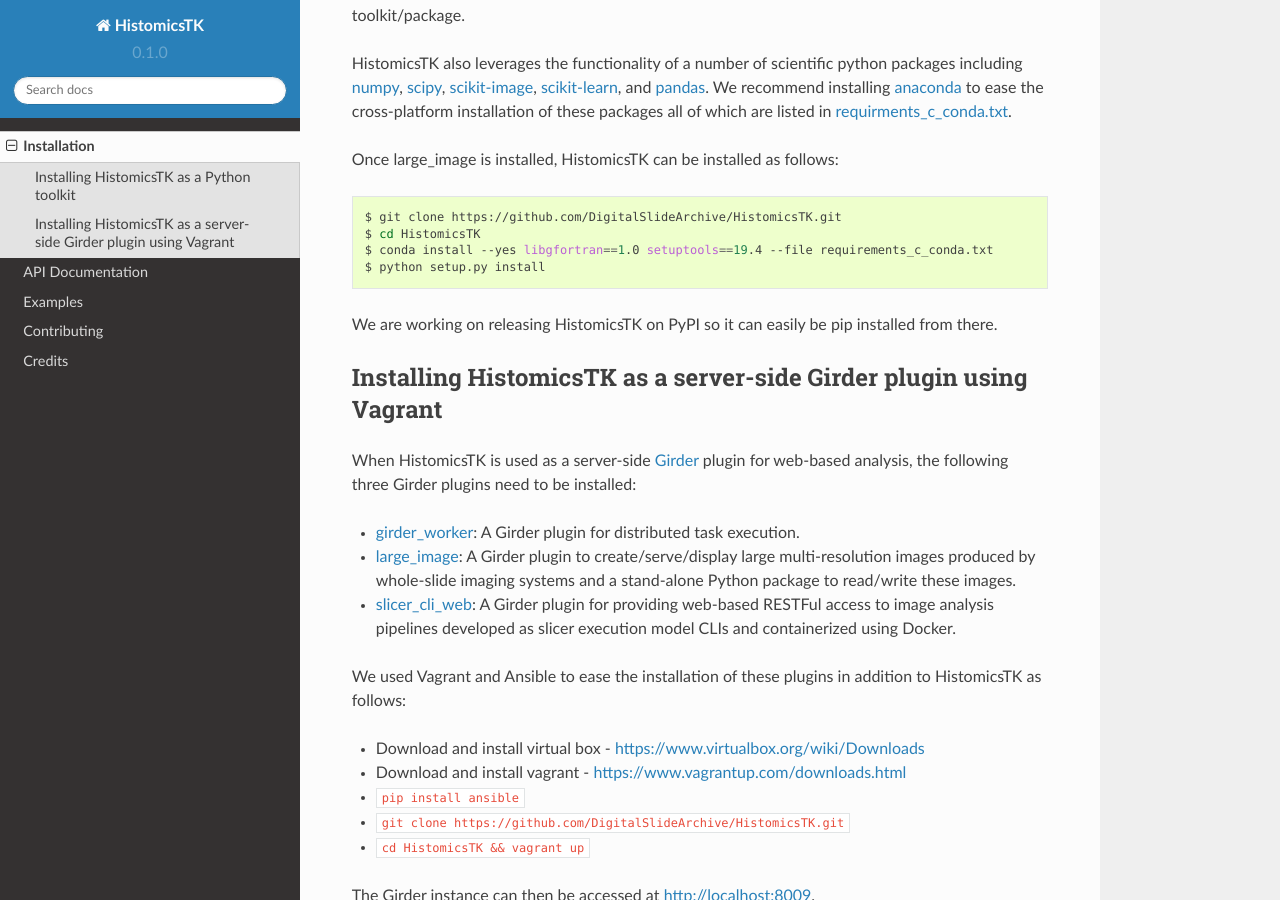
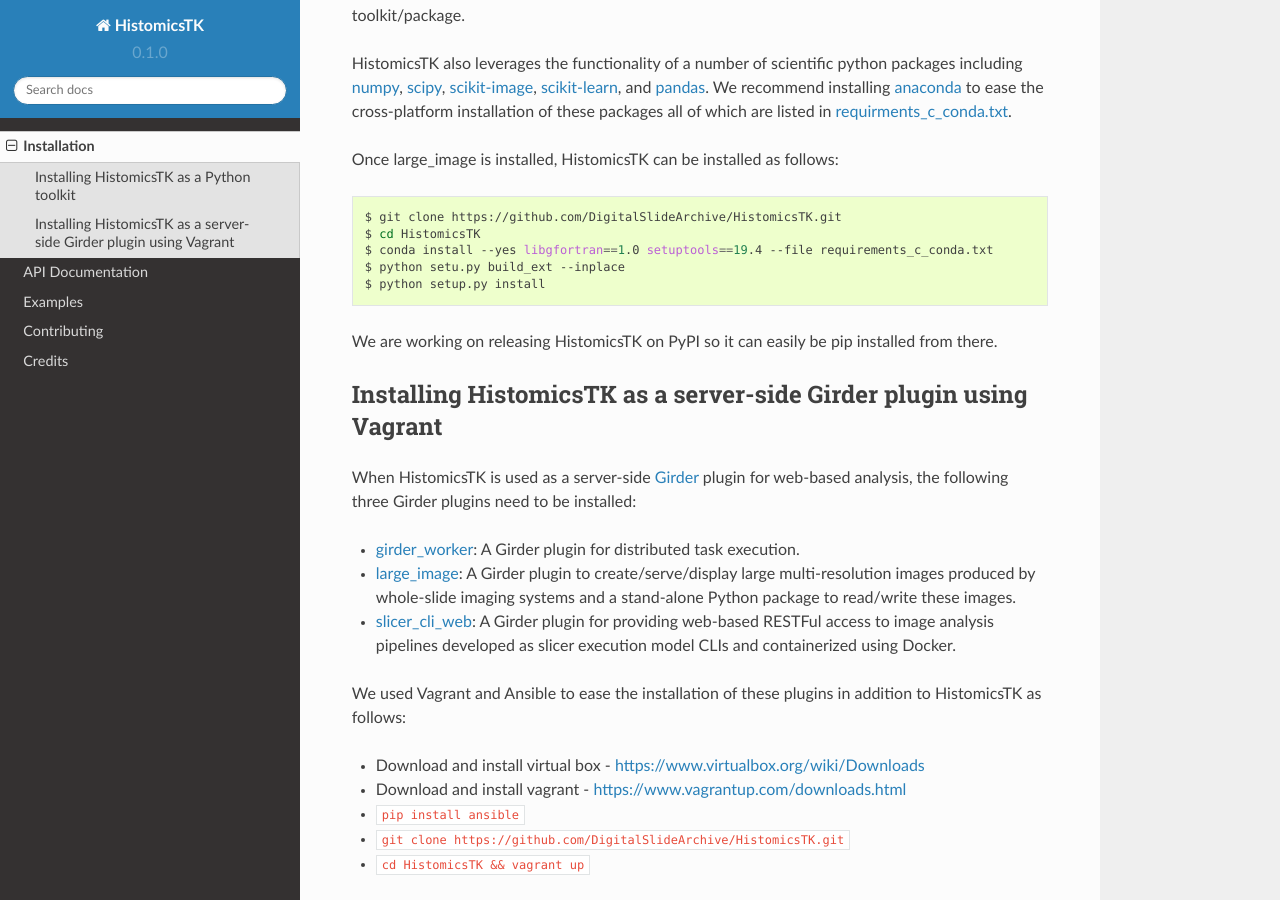
Before and after one commit to DigitalSlideArchive/HistomicsTK, a Sphinx documentation site: the page built from docs/installation.rst, in a window 1280 px wide and 900 px high, scrolled down 356 px. Built offline with Sphinx 7.4.7 and the Read the Docs theme 2.0.0, drawn with Linux system fonts in a browser that asks for light colours; pages that are not in the unit, such as notebooks, are missing from menus.

Commit message:
Fix install documentation to build cython files

```diff
--- a/docs/installation.rst
+++ b/docs/installation.rst
@@ -27,6 +27,7 @@
     $ git clone https://github.com/DigitalSlideArchive/HistomicsTK.git
     $ cd HistomicsTK
     $ conda install --yes libgfortran==1.0 setuptools==19.4 --file requirements_c_conda.txt
+    $ python setu.py build_ext --inplace
     $ python setup.py install
 
 We are working on releasing HistomicsTK on PyPI so it can easily be pip
```
